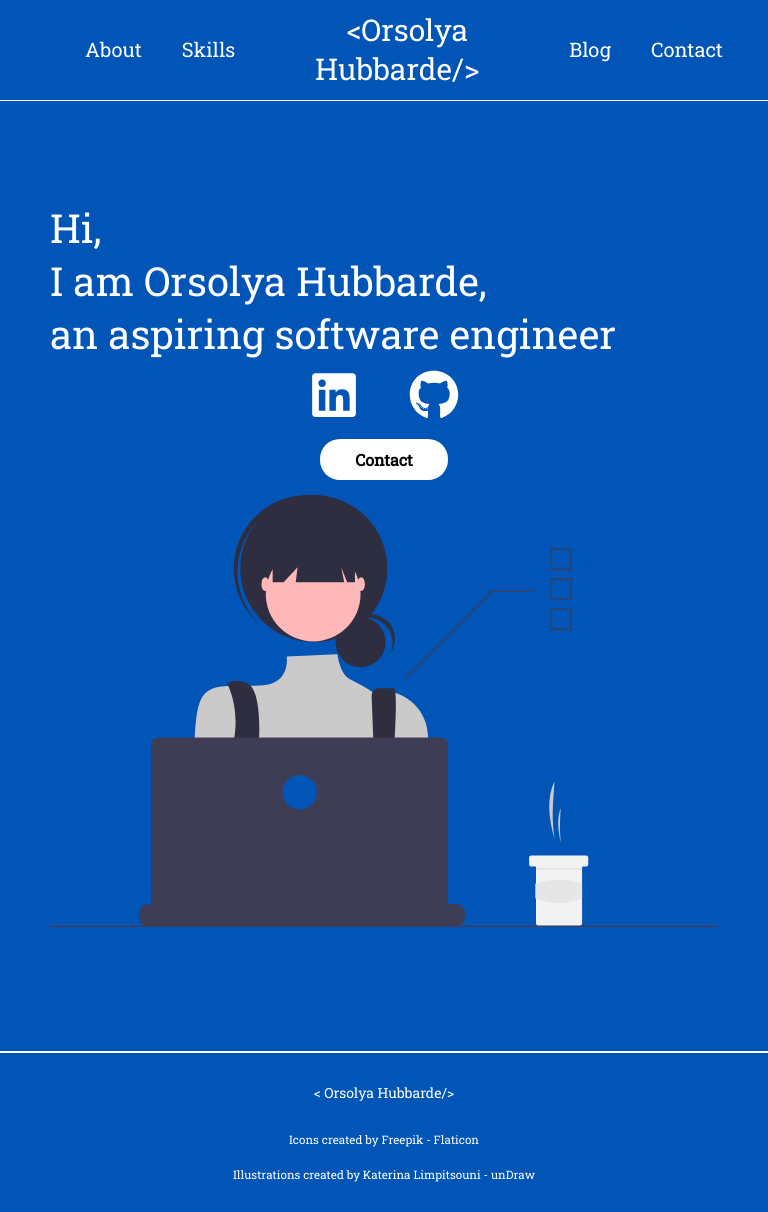
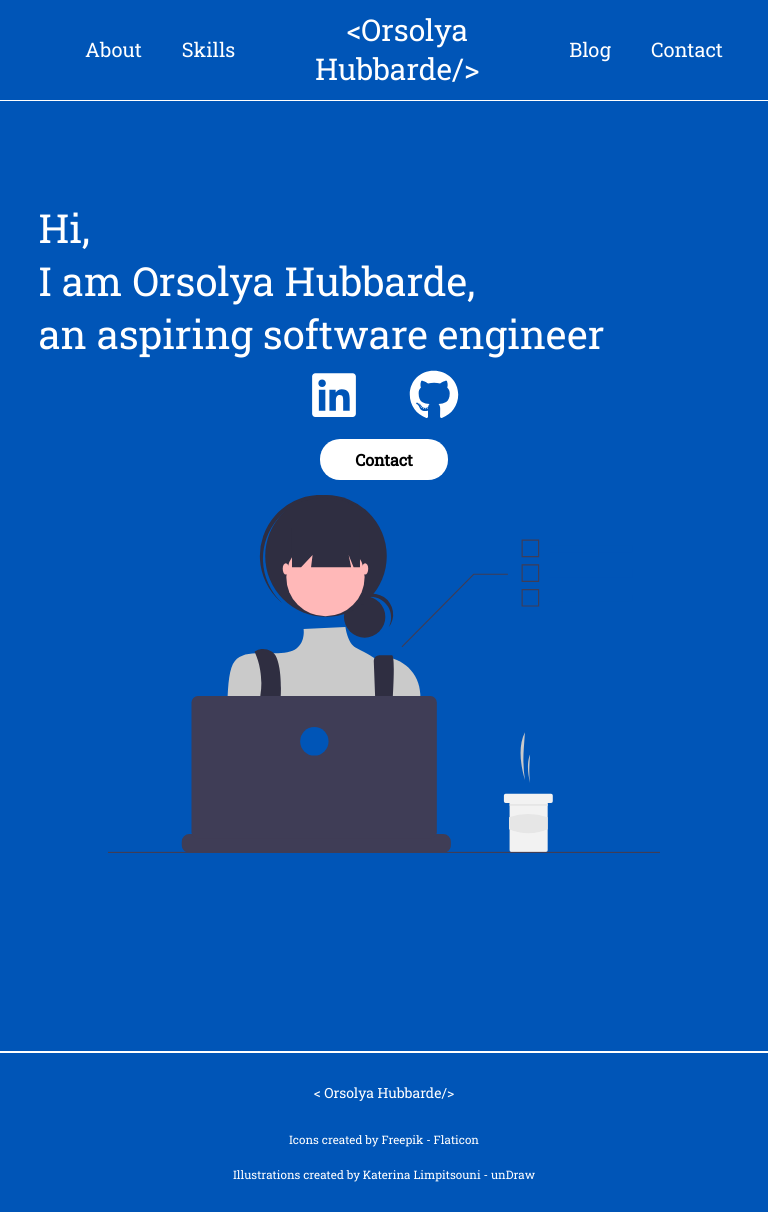
Before and after one commit to pokica1/Portfolio, a React (Create React App) app: page / in a window 768 px wide. Built offline with nearby package versions, Linux system fonts and the light colour scheme.

Commit message:
homePage mx width changed, image reduced

```diff
--- a/src/Pages/HomePage/HomePage.css
+++ b/src/Pages/HomePage/HomePage.css
@@ -3,8 +3,9 @@
 	flex-direction: row;
 	justify-content: space-around;
 	padding-top: 200px;
-	margin-left: 50px;
-	margin-right: 50px;
+	max-width: 55%;
+	margin-left: auto;
+	margin-right: auto;
 }
 .article {
 	font-size: 50px;
@@ -18,11 +19,15 @@ a {
 .logoContainer {
 	margin-bottom: 20px;
 }
+#homeImage {
+	width: 40%;
+}
 
 @media only screen and (max-width: 600px) {
 	.homePage-container {
 		flex-direction: column;
 		padding-top: 15px;
+		max-width: 90%;
 	}
 	.article {
 		font-size: 30px;
@@ -41,12 +46,17 @@ a {
 	#homeContactButton {
 		margin-top: 0;
 	}
+	#homeImage {
+		width: 80%;
+		align-self: center;
+	}
 }
 
 @media only screen and (min-width: 601px) and (max-width: 992px) {
 	.homePage-container {
 		flex-direction: column;
 		padding-top: 100px;
+		max-width: 90%;
 	}
 	.article {
 		font-size: 40px;
@@ -66,16 +76,23 @@ a {
 	#homeContactButton {
 		margin-top: 0;
 	}
+	#homeImage {
+		width: 80%;
+		height: auto;
+		align-self: center;
+	}
 }
 
 @media only screen and (min-width: 993px) and (max-width: 1200px) {
 	.homePage-container {
 		padding-top: 100px;
-		width: auto;
+		max-width: 90%;
+		/* margin-left: auto;
+		margin-right: auto; */
 		text-align: center;
 	}
 	#homeImage {
-		width: 50%;
+		width: 40%;
 		height: auto;
 	}
 }
```
